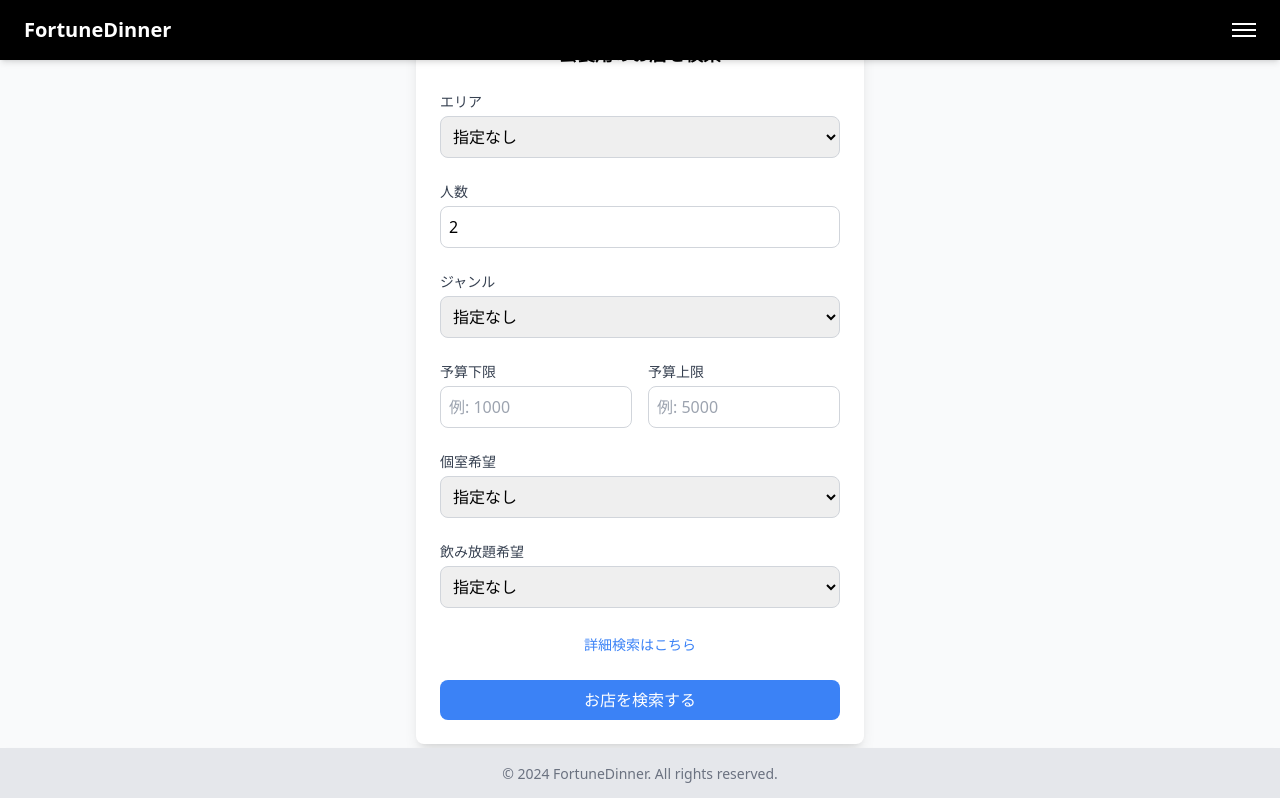
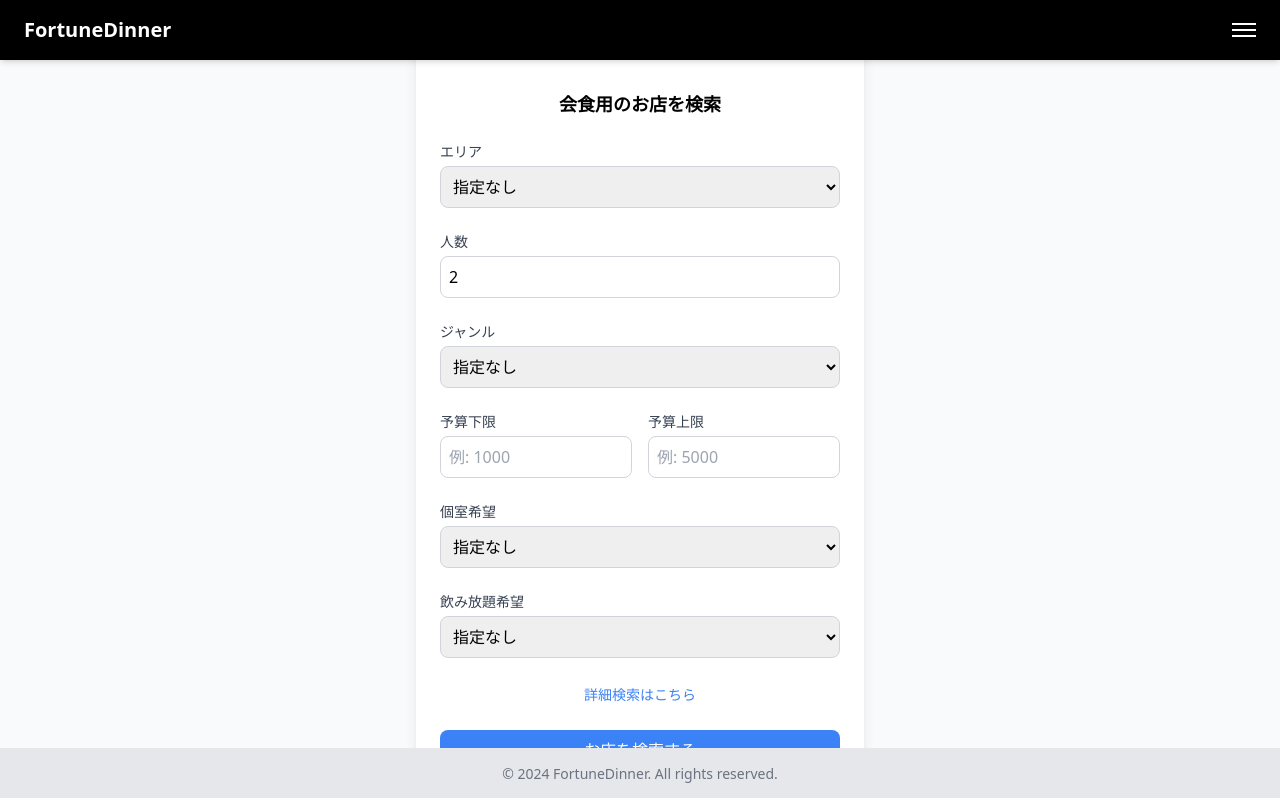
Before and after one commit to teishito/Deploy_Azure_front, a Next.js app: page / in a window 1280 px wide. Shown: the top 798 px of the page. Built offline with nearby package versions, Linux system fonts and the light colour scheme.

Commit message:
Update SearchForm.jsx

```diff
--- a/components/SearchForm.jsx
+++ b/components/SearchForm.jsx
@@ -33,7 +33,7 @@ export default function SearchForm() {
       onSubmit={handleSearch}
       className="w-full max-w-md bg-white rounded-lg shadow-lg p-6 space-y-6"
     >
-      <h2 className="text-lg font-bold text-center">会食用のお店を検索</h2>
+      <h2 className="text-lg font-bold text-center mt-[50px]">会食用のお店を検索</h2>
 
       {/* エリア */}
       <div className="relative mb-4">
```
